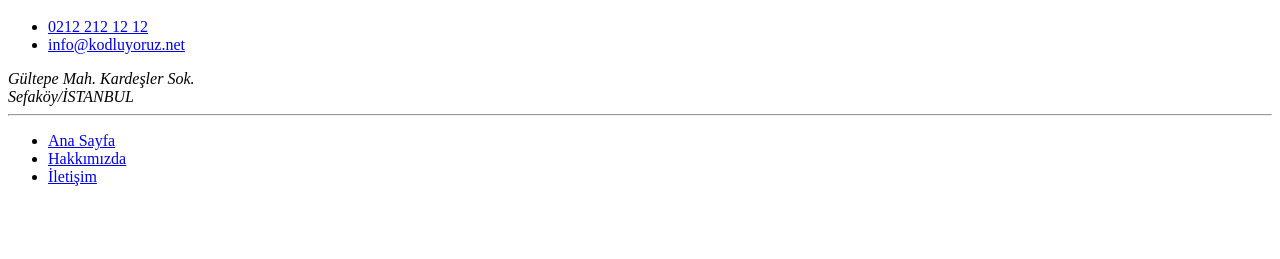
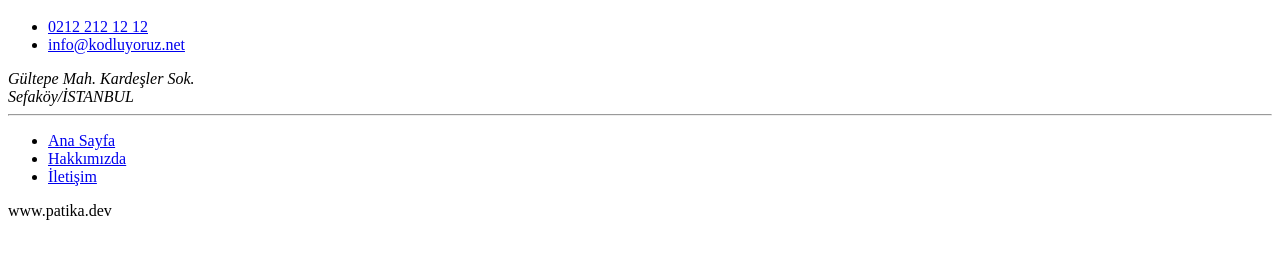
Before and after one commit to Yunusmakas/Patikalar, a plain HTML site: page HTML/HTML2/contact.html in a window 1280 px wide. Shown: the part 457-716 px from the top of the page. Drawn offline with Linux system fonts and the light colour scheme.

Commit message:
Bölüm Sonu Çalışması - Part2

```diff
--- a/HTML/HTML2/contact.html
+++ b/HTML/HTML2/contact.html
@@ -61,3 +61,4 @@
     <!-- Footer -End -->
 </body>
 </html>
+www.patika.dev
```
Also changed, not shown: HTML/HTML2/about-us.html (+1 -0 lines), HTML/HTML2/index.html (+1 -0 lines).
